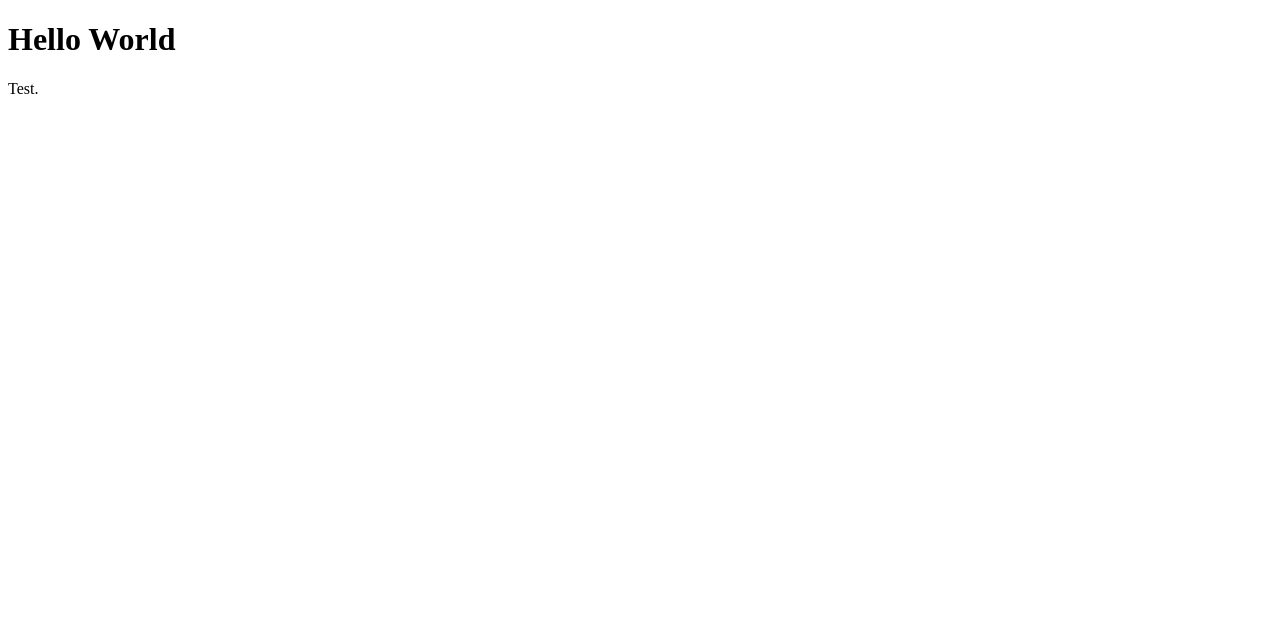
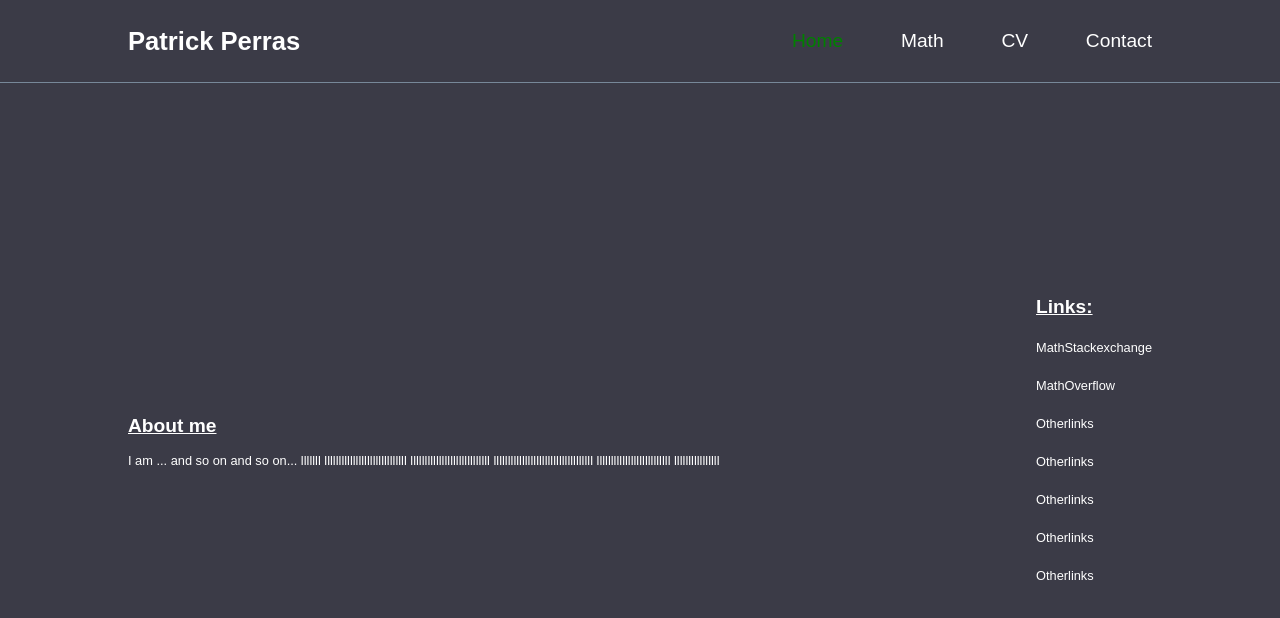
Before and after one commit to pagperras/pagperras.github.io, a plain HTML site: page index.html in a window 1280 px wide. Drawn offline with Linux system fonts and the light colour scheme.

Commit message:
Update Main Visuals

```diff
--- a/index.html
+++ b/index.html
@@ -3,12 +3,52 @@
 <head>
     <meta charset="UTF-8">
     <meta name="viewport" content="width=device-width, initial-scale=1">
-
     <title>Patrick Perras Homepage</title>
     <link rel="stylesheet" href="style.css">
 </head>
 <body>
-<h1>Hello World</h1>
-<p>Test.</p>
+   <header class="header">
+    <a href="#" class="name"> Patrick Perras </a>
+    <nav class="navbar">
+        <a href="" class="active">Home</a>
+        <a href="../math.html">Math</a>
+        <a href="#">CV</a>
+        <a href="#">Contact</a>
+    </nav>
+   </header>
+
+   <section class="home">
+        <div class="home-content">
+            <h1> About me</h1>
+            <p> I am ... and so on and so on... lllllll
+                lllllllllllllllllllllllllllll
+                llllllllllllllllllllllllllll
+                lllllllllllllllllllllllllllllllllll
+                llllllllllllllllllllllllll
+
+                llllllllllllllll</p>
+        </div>
+
+        <div class="links">
+            <div></div>
+            <div>Links: </div>
+            <a href="#">MathStackexchange</a>
+            <div></div>
+            <a href="https://mathoverflow.net/users/519238/patrick-perras">MathOverflow</a>
+            <div></div>
+            <a href="#">Otherlinks</a>
+            <div></div>
+            <a href="#">Otherlinks</a>
+            <div></div>
+            <a href="#">Otherlinks</a>
+            <div></div>
+            <a href="#">Otherlinks</a>
+            <div></div>
+            <a href="#">Otherlinks</a>
+            <div></div>
+        </div>
+
+   </section>
+
 </body>
 </html>
--- a/style.css
+++ b/style.css
@@ -0,0 +1,88 @@
+body {
+margin: 0;
+padding: 0;
+box-sizing: border-box;
+background-color:rgb(59, 59, 71);
+font-family: Arial, Helvetica, sans-serif;
+color: white;
+}
+
+.header {
+    position: fixed;
+    top: 0;
+    left: 0;
+    right: 0;
+    padding: 20pt 10%;
+    display: flex;
+    justify-content: space-between;
+    align-items: center;
+    border-bottom: 1pt solid lightslategray;
+    z-index: 100;
+}
+
+.name {
+    font-size: x-large;
+    font-size: 2vw;
+    font-weight: 600;
+    color: white;
+    text-decoration: none;
+}
+
+.navbar a {
+    font-size: large;
+    font-size: 1.5vw;
+    color: white;
+    text-decoration: none;
+    margin-left: 40pt;
+    font-weight: 500;
+}
+
+.navbar a:hover, a.active {
+    color: green;
+}
+
+.home {
+    height: 110vh;
+    display: flex;
+    align-items: center;
+    justify-content: space-between;
+    padding: 0 10%;
+}
+
+.home-content {
+    max-width: 50vw;
+}
+
+.home-content h1 {
+    font-size: 1.5vw;
+    font-weight: 700;
+    text-decoration: underline;
+}
+
+.home-content p {
+    font-size: 1vw;
+    font-weight: 500;
+}
+
+.links {
+    align-items: right;
+}
+
+.links a {
+    font-size: 1vw;
+    color: white;
+    text-decoration: none;
+    font-weight: 500;
+}
+
+.links a:hover {
+    color: green;
+}
+
+.links div {
+    font-size: 1.5vw;
+    color: white;
+    text-decoration: underline;
+    font-weight: 700;
+    margin-bottom: 15pt;
+}
```
